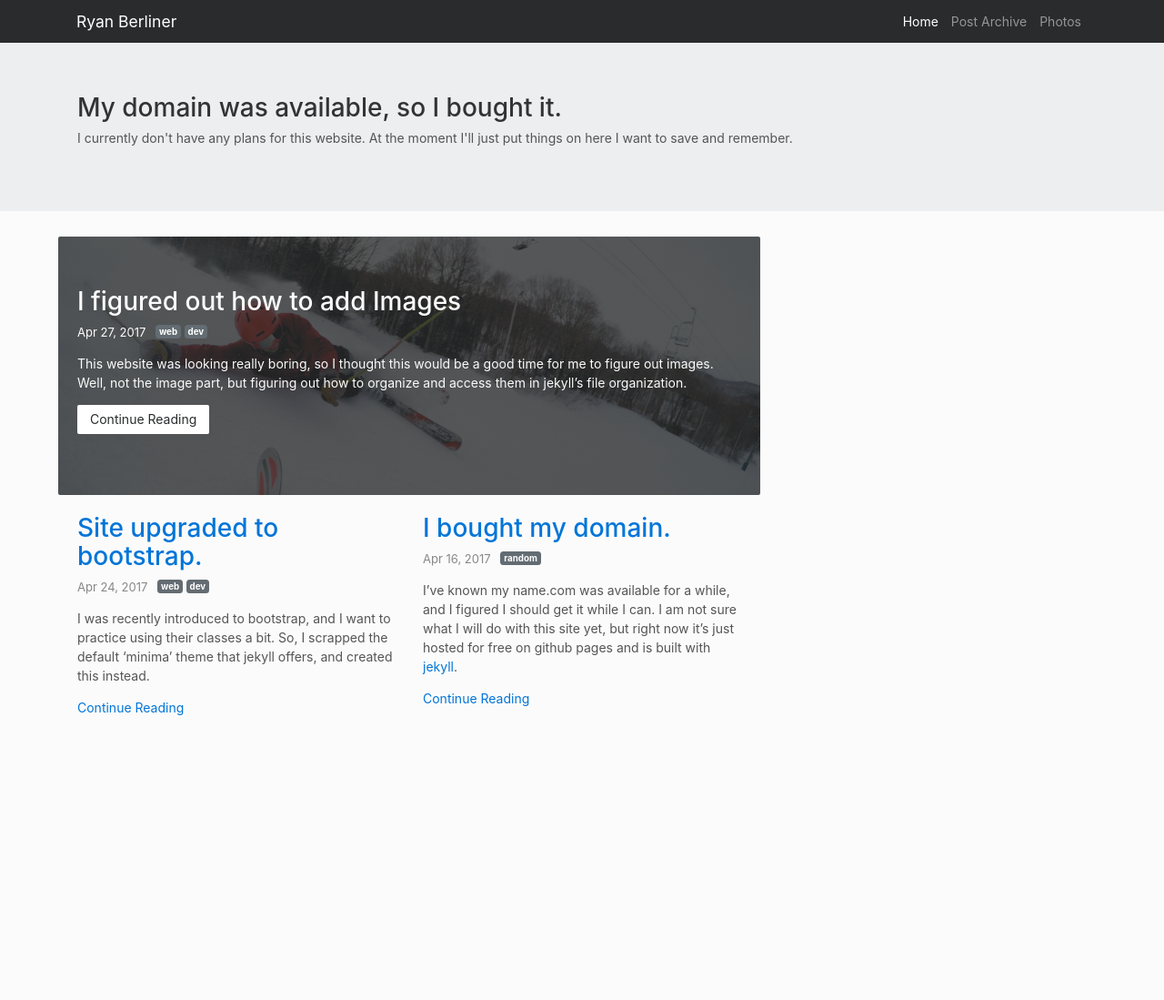
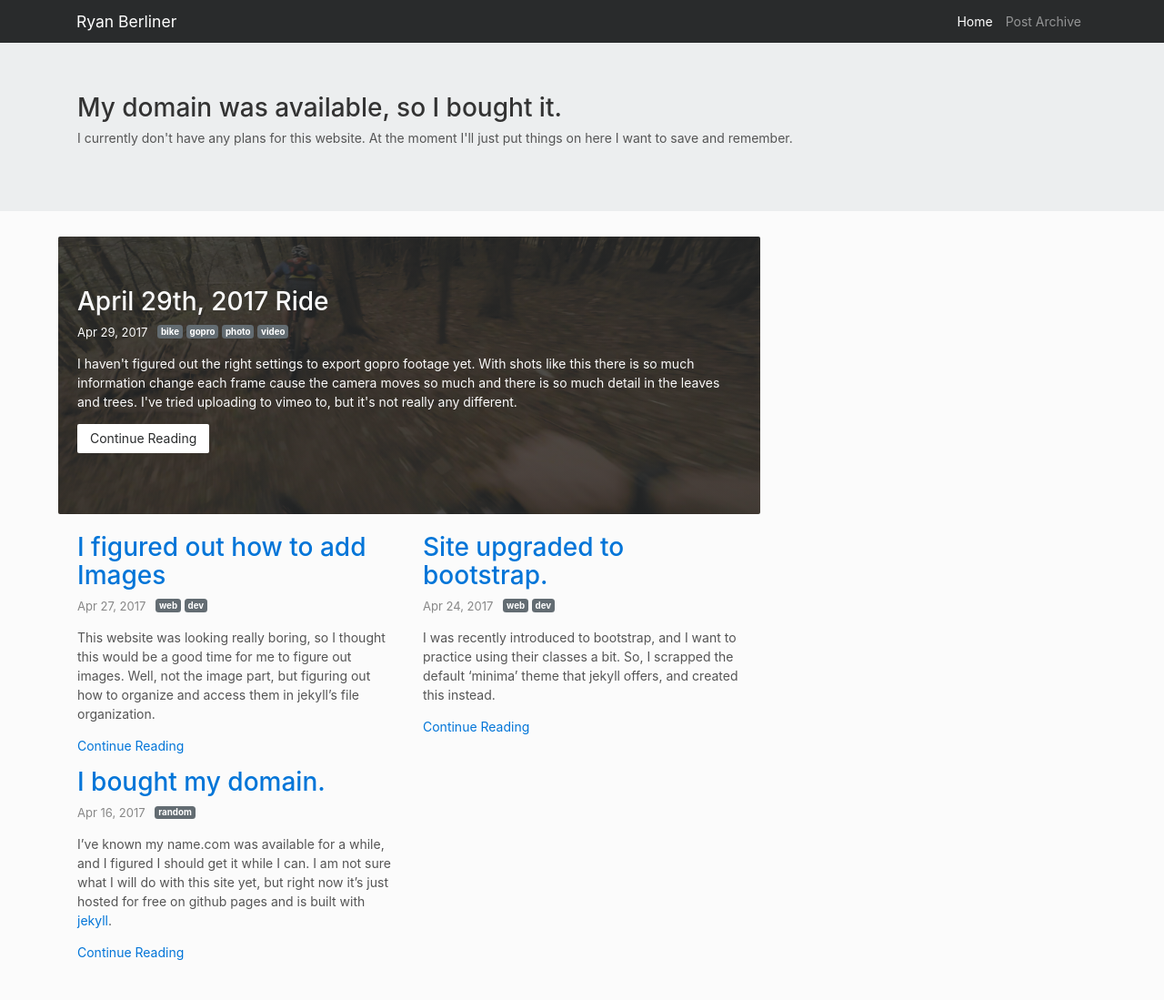
Before and after one commit to RyanBerliner/ryanberliner.github.io, a Jekyll site: the page built from index.html, in a window 1280 px wide. Shown: the whole page at 91% size. Built offline with Jekyll 4.4.1, drawn with Linux system fonts in a browser that asks for light colours; nearby versions of some CDN libraries; before the commit the page ends 900 px from its top, so only the background shows below that.

Commit message:
added biking post

```diff
--- a/_layouts/home.html
+++ b/_layouts/home.html
@@ -39,9 +39,6 @@ layout: default
           {% else %}
             <div class="col-lg-6">
               <article class="multiple-post">
-                {% if post.featured-image and post.featured-image != "" %}
-                  <img src="{{ site.baseurl }}{{ post.featured-image }}" alt="{{ post.title }}">
-                {% endif %}
                 <h2>
                   <a class="post-link" href="{{ post.url | relative_url }}">{{ post.title | escape }}</a>
                 </h2>
--- a/_posts/2017-04-26-image-with-jekyll.markdown
+++ b/_posts/2017-04-26-image-with-jekyll.markdown
@@ -4,8 +4,7 @@ title:  "I figured out how to add Images"
 date:   2017-04-26 21:20:00 -0400
 categories: web dev
 permalink: /image-with-jekyll
-featured-image: /img/2017-04/boltonryan2.jpg
-type: featured
+featured-image: /img/2017-01/boltonryan2.jpg
 sitemap:
   lastmod: '2017-04-26'
   changefreq: 'never'
--- /dev/null
+++ b/_posts/2017-04-29-cochrans.html
@@ -0,0 +1,28 @@
+---
+layout: post
+title:  "April 29th, 2017 Ride"
+date:   2017-04-29 12:20:00 -0400
+categories: bike gopro photo video
+permalink: /2017-04-29-ride-cochrans
+featured-image: /img/2017-04/cochrans0429.jpg
+type: featured
+sitemap:
+  lastmod: '2017-04-29'
+  changefreq: 'never'
+---
+
+<p>
+  I haven't figured out the right settings to export gopro footage yet. With
+  shots like this there is so much information change each frame cause the camera
+  moves so much and there is so much detail in the leaves and trees. I've tried
+  uploading to vimeo to, but it's not really any different.
+</p>
+
+<div class="row">
+  <div class="col-md-8 offset-md-2">
+    <div class="yt-container">
+      <iframe width="100%" height="auto" src="https://www.youtube.com/embed/Frfi0KkxH-g" frameborder="0" allowfullscreen></iframe>
+    </div>
+    <img src="/img/2017-04/cochrans0429.jpg" alt="Screen grab of a mountain biking video.">
+  </div>
+</div>
--- a/assets/main.scss
+++ b/assets/main.scss
@@ -60,7 +60,6 @@ pre code {
 
 img {
   width: 100%;
-  border-radius: $border-radius;
 }
 
 .white {
@@ -128,7 +127,22 @@ aside {
     margin-top: 1rem;
     margin-left: 0;
   }
+}
 
+.yt-container {
+  position: relative;
+  width: 100%;
+  height: 0;
+  padding-bottom: 56.25%;
+  margin: 1rem auto 2rem auto;
+
+  iframe {
+    position: absolute;
+    top: 0;
+    left: 0;
+    width: 100%;
+    height: 100%;
+  }
 }
 
 // Bootstrap stuff
```
Also changed, not shown: photos.html (deleted, +0 -30 lines), img/2017-01/boltonryan2.jpg (renamed from img/2017-04/boltonryan2.jpg), img/2017-04/cochrans0429.jpg (added), img/2017-04/sunset-high-up.jpg (deleted).
